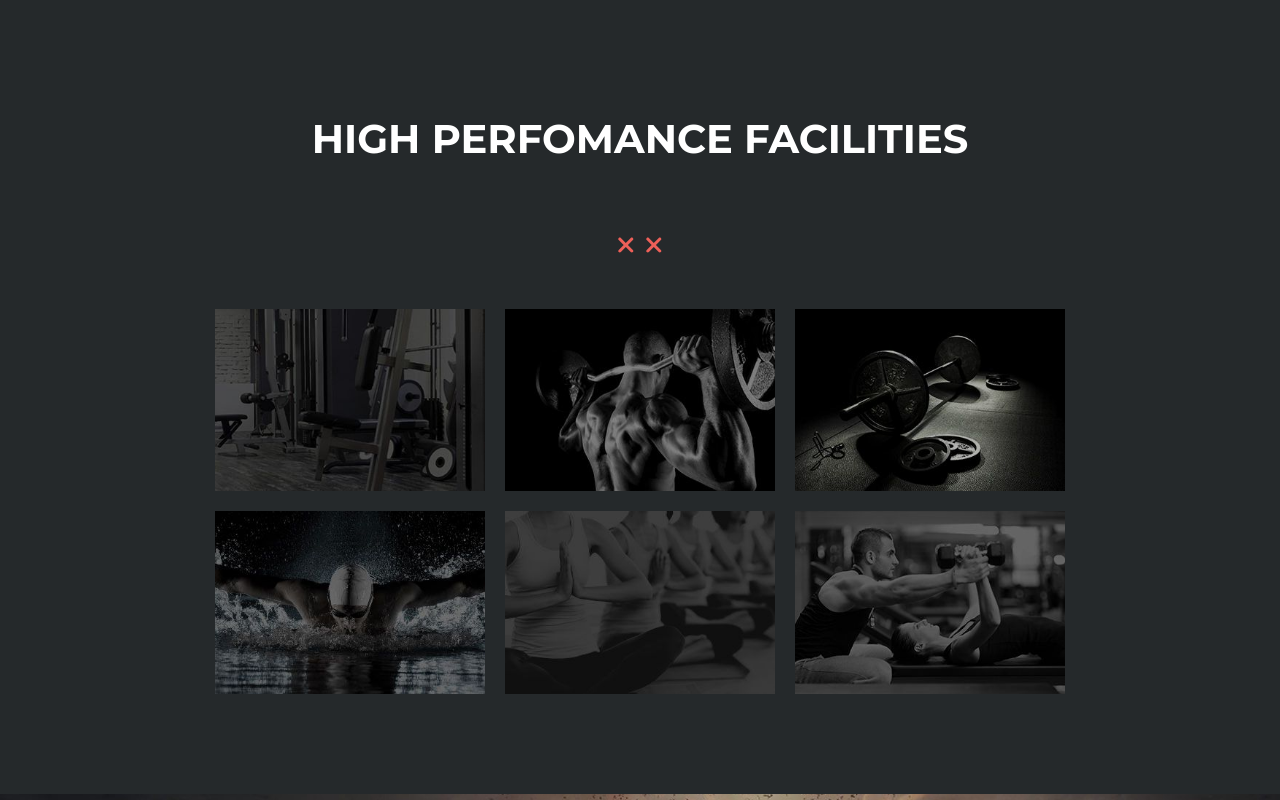
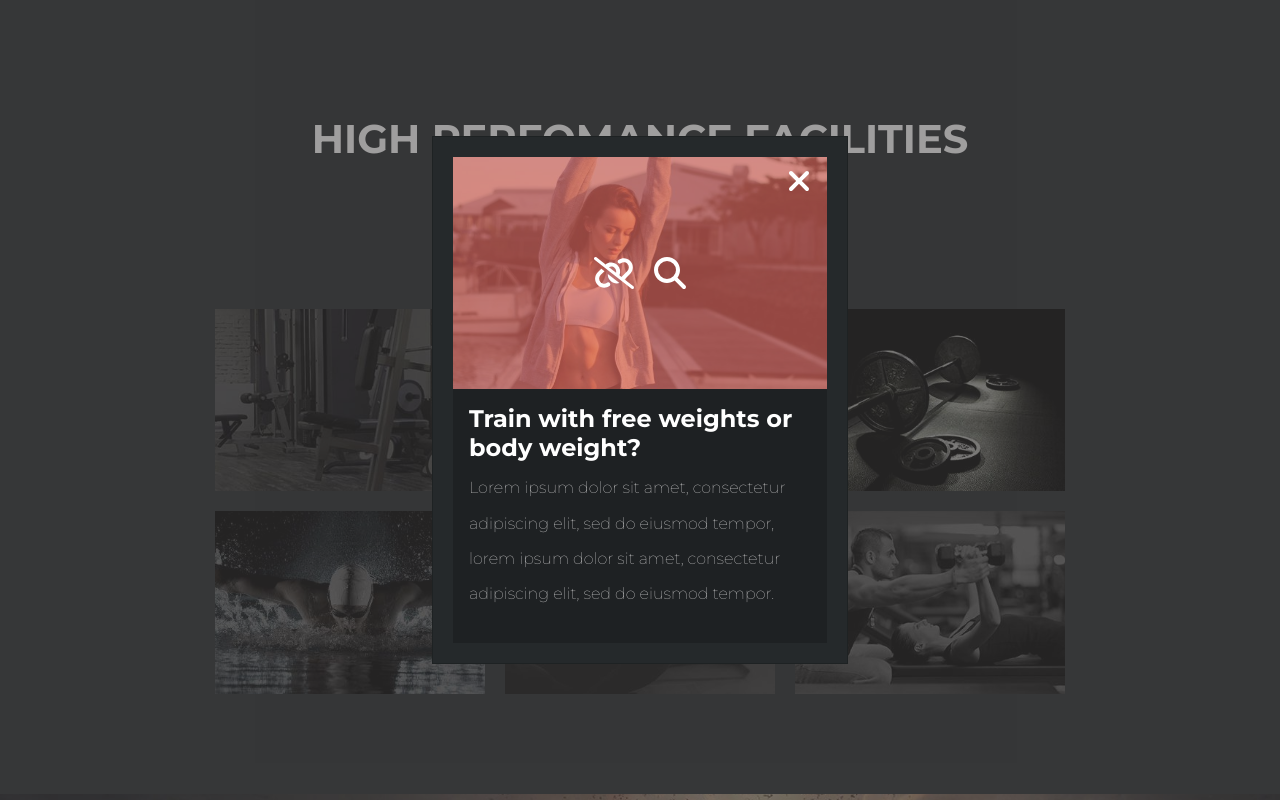
Before and after one commit to azizafarooq/proj-html-vuejs, a Vue app: page / in a window 1280 px wide. Both pictures are taken after a click on the picture 350 px from the left and 3573 px from the top of the page. Shown: the part 3173-3973 px from the top of the page. Built offline with nearby package versions, Linux system fonts and the light colour scheme.

Commit message:
feat: AppModal

```diff
--- a/src/App.vue
+++ b/src/App.vue
@@ -1,4 +1,5 @@
 <script>
+import { store } from './store';
 import AppHeader from './components/AppHeader.vue';
 import AppTrainers from './components/AppTrainers.vue';
 import AppFooter from './components/AppFooter.vue';
@@ -7,14 +8,16 @@ import AppIcons from './components/AppIcons.vue';
 import AppTestimonials from './components/AppTestimonials.vue';
 import AppNews from './components/AppNews.vue';
 import AppLinks from './components/AppLinks.vue';
+import AppModal from './components/AppModal.vue';
 
 export default {
   data() {
     return {
+      store,
     }
   },
 
-  components: { AppHeader, AppSignup, AppIcons, AppTestimonials, AppTrainers, AppNews, AppFooter, AppLinks }
+  components: { AppHeader, AppSignup, AppIcons, AppTestimonials, AppTrainers, AppNews, AppFooter, AppLinks, AppModal }
 }
 </script>
 
@@ -24,6 +27,7 @@ export default {
   <AppIcons></AppIcons>
   <AppTestimonials></AppTestimonials>
   <AppTrainers></AppTrainers>
+  <AppModal v-if="store.modal.show"></AppModal>
   <AppNews></AppNews>
   <AppFooter> </AppFooter>
   <AppLinks></AppLinks>
--- /dev/null
+++ b/src/components/AppModal.vue
@@ -0,0 +1,106 @@
+<script>
+import { store } from '../store';
+export default {
+    data() {
+        return {
+            store
+        }
+    },
+    methods: {
+        closeModal() {
+            this.store.modal.show = false
+        }
+    }
+}
+</script>
+<template>
+    <div class="layover">
+        <div class="card" style="width: 26rem;">
+
+            <div class="icons">
+                <div class="icon-overlay"></div>
+                <font-awesome-icon @click="closeModal()" :icon="['fas', 'xmark']" />
+                <font-awesome-icon class="icon" :icon="['fas', 'link-slash']" />
+                <font-awesome-icon class="icon" :icon="['fas', 'magnifying-glass']" />
+            </div>
+            <div class="card-body">
+                <h5 class="title">Train with free weights or body weight?</h5>
+                <p class="description">Lorem ipsum dolor sit amet, consectetur adipiscing elit, sed do eiusmod tempor, lorem
+                    ipsum dolor sit amet, consectetur adipiscing elit, sed do eiusmod tempor.</p>
+            </div>
+        </div>
+    </div>
+</template>
+<style lang="scss" scoped>
+.layover {
+    position: fixed;
+    top: 0;
+    bottom: 0;
+    left: 0;
+    right: 0;
+
+    background-color: rgba(71, 68, 68, 0.516);
+
+    display: flex;
+    justify-content: center;
+    align-items: center;
+
+    img,
+    .card {
+        border-radius: 0;
+    }
+
+    .card {
+        background-color: #25292B;
+        color: white;
+        padding: 20px 20px;
+        position: relative;
+
+        .title {
+            font-size: 1.5rem;
+        }
+
+        .icons {
+            position: relative;
+            background-image: url("/images/blog1-800x415.jpg");
+            background-size: cover;
+            display: flex;
+            justify-content: center;
+            align-items: center;
+            padding: 100px;
+            gap: 20px;
+
+            .icon {
+                cursor: pointer;
+                font-size: 2rem;
+                z-index: 2;
+            }
+
+            .icon-overlay {
+                position: absolute;
+                top: 0;
+                left: 0;
+                width: 100%;
+                height: 100%;
+                background-color: hsla(3.03deg, 58.62%, 60.2%, 0.69);
+                z-index: 1;
+            }
+
+            .fa-xmark {
+                font-size: 2rem;
+                position: absolute;
+                right: 0;
+                top: 0;
+                padding: 0.5rem 1rem;
+                cursor: pointer;
+                z-index: 3;
+            }
+
+        }
+
+        .card-body {
+            background-color: #1E2123;
+        }
+    }
+}
+</style>
--- a/src/components/AppTestimonials.vue
+++ b/src/components/AppTestimonials.vue
@@ -1,7 +1,14 @@
 <script>
+import { store } from '../store';
+
 export default {
     data() {
-        return {
+        store
+    },
+
+    methods: {
+        handleCardOpen() {
+            store.modal.show = true
         }
     }
 }
@@ -44,17 +51,17 @@ export default {
         </div>
 
 
-        <!--Inserire dinamicamente e fare il modale-->
+        <!--Inserire dinamicamente e fare la modale-->
         <div class="images-links">
             <p class="main-title"> HIGH PERFOMANCE FACILITIES</p>
             <font-awesome-icon class="xmark-combo" v-for="xmark in 2" :icon="['fas', 'xmark']" style="color: #ee6059;" />
             <div class="images">
-                <img src="/images/home-image1.jpg" alt="">
-                <img src="/images/home-image2.jpg" alt="">
-                <img src="/images/home-image3.jpg" alt="">
-                <img src="/images/home-image4.jpg" alt="">
-                <img src="/images/home-image54.jpg" alt="">
-                <img src="/images/home-image6.jpg" alt="">
+                <img src="/images/home-image1.jpg" @click="handleCardOpen()" alt="">
+                <img src="/images/home-image2.jpg" @click="handleCardOpen()">
+                <img src="/images/home-image3.jpg" @click="handleCardOpen()">
+                <img src="/images/home-image4.jpg" @click="handleCardOpen()">
+                <img src="/images/home-image54.jpg" @click="handleCardOpen()">
+                <img src="/images/home-image6.jpg" @click="handleCardOpen()">
             </div>
         </div>
     </section>
--- a/src/main.js
+++ b/src/main.js
@@ -14,8 +14,9 @@ import { faFacebookF } from '@fortawesome/free-brands-svg-icons';
 import { faTwitter } from '@fortawesome/free-brands-svg-icons';
 import { faInstagram } from '@fortawesome/free-brands-svg-icons';
 import { faAngleRight } from '@fortawesome/free-solid-svg-icons';
+import { faMagnifyingGlass } from '@fortawesome/free-solid-svg-icons';
 
-library.add(faXmark, faSortDown, faLinkSlash, faBicycle, faCloud, faHeartPulse, faFacebookF, faTwitter, faInstagram, faAngleRight);
+library.add(faXmark, faSortDown, faLinkSlash, faBicycle, faCloud, faHeartPulse, faFacebookF, faTwitter, faInstagram, faAngleRight, faMagnifyingGlass);
 
 const app = createApp(App);
 app.component('font-awesome-icon', FontAwesomeIcon);
--- /dev/null
+++ b/src/store/index.js
@@ -0,0 +1,8 @@
+import { reactive } from 'vue';
+
+export const store = reactive({
+    apiUri: 'http://localhost:3000',
+    modal: {
+        show: false,
+    }
+})
```
